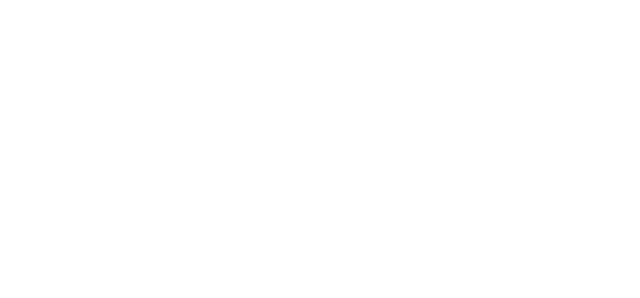
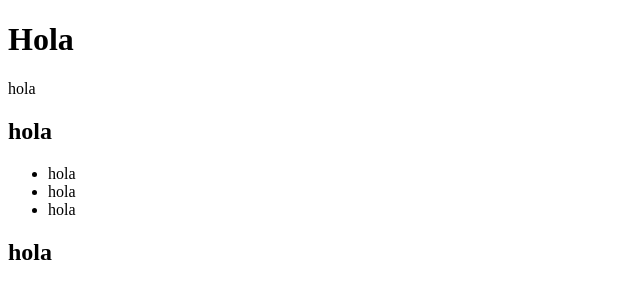
Before and after one commit to Yoselyn-hdz/Intro-a-la-web-Yoss, a plain HTML site: page 6-navegador-html-css/6.1-html/elementos-estructura .html in a window 1280 px wide. Shown: the whole page, without its empty margins (0-640 px from the left). Drawn offline with Linux system fonts and the light colour scheme.

Commit message:
Feat: añado una lista de 4 elementos y creo un html con elementos de estructura

```diff
--- a/6-navegador-html-css/6.1-html/elementos-estructura .html
+++ b/6-navegador-html-css/6.1-html/elementos-estructura .html
@@ -1,12 +1,26 @@
 <!DOCTYPE html>
-<html lang="en">
+<html lang="es">
 <head>
     <meta charset="UTF-8">
     <meta http-equiv="X-UA-Compatible" content="IE=edge">
     <meta name="viewport" content="width=device-width, initial-scale=1.0">
-    <title>Document</title>
+    <title>Elementos de estructura</title>
 </head>
 <body>
-
+    <div>
+        <H1>Hola</H1>
+        <p>hola</p>
+    </div>
+    <div>
+        <h2>hola</h2>
+        <ul>
+            <li>hola</li>
+            <li>hola</li>
+            <li>hola</li>
+        </ul>
+    </div>
+    <div>
+        <h2>hola</h2>
+    </div>
 </body>
 </html>
```
Also changed, not shown: 6-navegador-html-css/6.1-html/index.html (+4 -3 lines).
